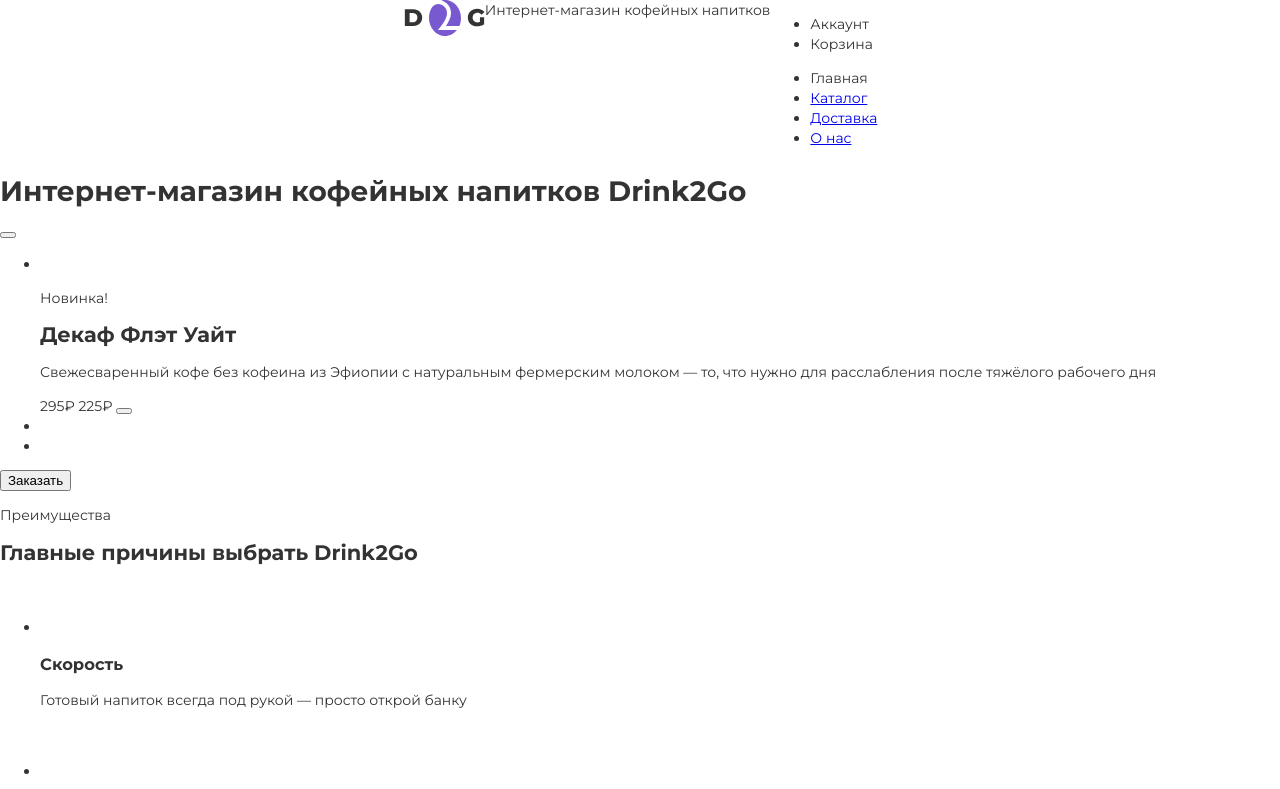
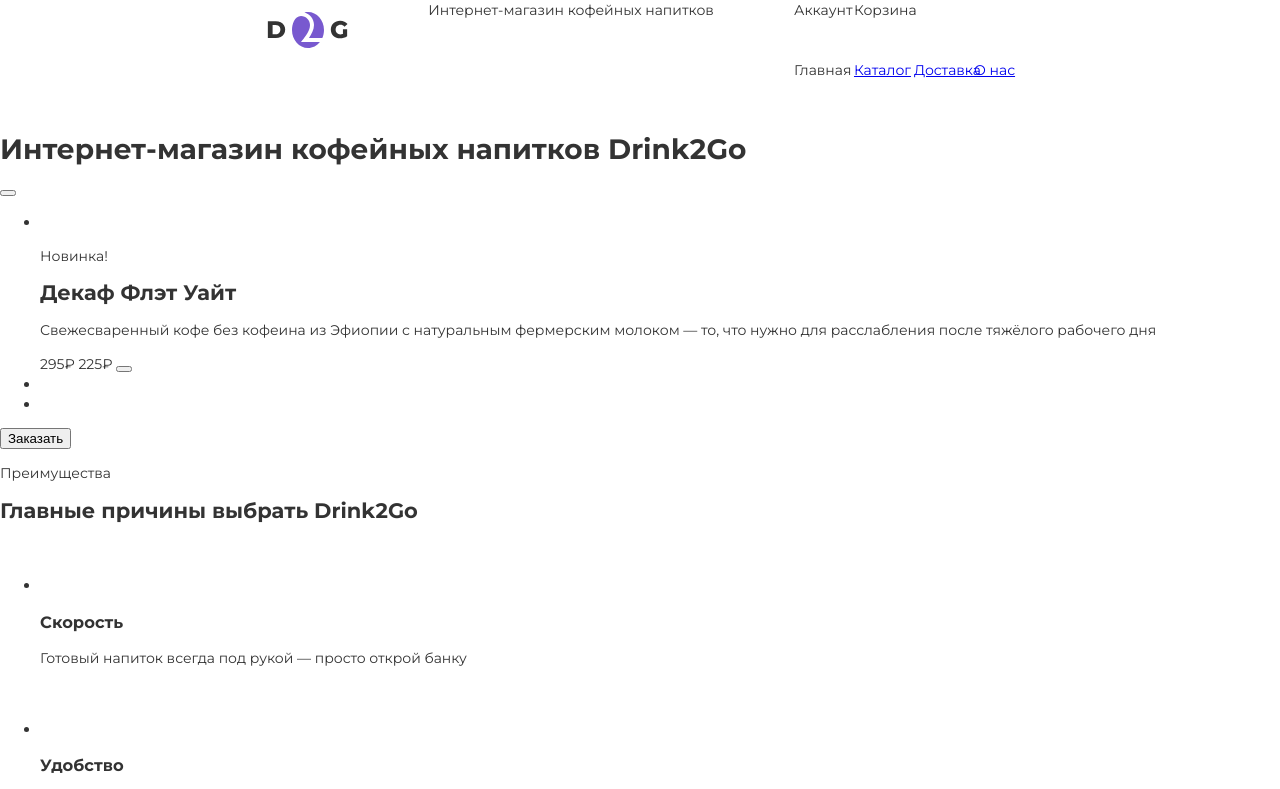
Before and after one commit to alex-v-10/Drink2Go, a website: page source/index.html in a window 1280 px wide. Shown: the top 789 px of the page. Drawn offline with nearby package versions, Linux system fonts and the light colour scheme; files that its build step writes are made by us from their sources.

Commit message:
style header

```diff
--- a/source/index.html
+++ b/source/index.html
@@ -12,7 +12,7 @@
 </head>
 
 <body class="page__body">
-  <header class="header">
+  <header class="header container">
     <a class="header__logo">
       <picture>
         <source media="(min-width: 1440px)" width="170" height="36" srcset="img/logo/logo-3.svg">
@@ -25,16 +25,24 @@
       <ul class="navigation__list">
         <li class="navigation__item">
           <a class="navigation__link">
-            <span class="visually-hidden">Аккаунт</span>
+            <svg class="navigation__icon" width="16" height="16" fill="currentColor" aria-hidden="true" focusable="false">
+              <use xlink:href="img/icons/stack.svg#user"></use>
+            </svg>
+            <span class="hidden-mobile">Аккаунт</span>
           </a>
         </li>
         <li class="navigation__item">
           <a class="navigation__link">
-            <span class="visually-hidden">Корзина</span>
+            <span class="hidden-mobile">Корзина</span>
+          </a>
+        </li>
+        <li class="navigation__item">
+          <a class="navigation__link">
+            <span class="visually-hidden">Меню</span>
           </a>
         </li>
       </ul>
-      <ul class="navigation__list menu">
+      <ul class="navigation__list menu hidden-mobile">
         <li class="navigation__item">
           <a class="navigation__link navigation__link--current">Главная</a>
         </li>
--- a/source/sass/blocks/container.scss
+++ b/source/sass/blocks/container.scss
@@ -1,12 +1,15 @@
 .container {
   margin: 0 auto;
   padding: 0 20px;
+  width: $mobile;
 
   @media (min-width: $tablet) {
     padding: 0 20px;
+    width: $tablet;
   }
 
   @media (min-width: $desktop) {
     padding: 0 40px;
+    width: $desktop;
   }
 }
--- a/source/sass/blocks/header.scss
+++ b/source/sass/blocks/header.scss
@@ -1,16 +1,7 @@
 .header {
-  margin: 0 auto;
-  padding-left: 20px;
-  max-width: 1440px;
   display: flex;
-
-  @media (min-width: $tablet) {
-    padding: 0 20px;
-  }
-
-  @media (min-width: $desktop) {
-    padding: 0 40px;
-  }
+  padding-right: 0;
+  justify-content: space-between;
 }
 
 .header__description {
@@ -22,6 +13,7 @@
 }
 
 .header__logo {
+  margin-top: 12px;
   cursor: pointer;
 }
 
--- /dev/null
+++ b/source/sass/blocks/navigation.scss
@@ -0,0 +1,31 @@
+.navigation__list {
+  display: flex;
+  padding: 0;
+  margin: 0;
+  list-style: none;
+}
+
+.navigation__link {
+  position: relative;
+  display: block;
+  width: 60px;
+  height: 60px;
+  cursor: pointer;
+}
+
+.navigation__link:hover,
+.navigation__link:hover .navigation__icon {
+  color: $base-primary;
+}
+
+.navigation__link:active {
+  background-color: $base-secondary;
+}
+
+.navigation__icon {
+  position: absolute;
+  top: 50%;
+  left: 50%;
+  transform: translate(-50%, -50%);
+  color: $base-black;
+}
--- /dev/null
+++ b/source/sass/global/utils.scss
@@ -0,0 +1,22 @@
+@mixin visually-hidden {
+  position: absolute;
+  width: 1px;
+  height: 1px;
+  margin: -1px;
+  border: 0;
+  padding: 0;
+  white-space: nowrap;
+  clip-path: inset(100%);
+  clip: rect(0 0 0 0);
+  overflow: hidden;
+}
+
+.visually-hidden {
+  @include visually-hidden;
+}
+
+.hidden-mobile {
+  @media (max-width: ($tablet - 1px)) {
+    @include visually-hidden;
+  }
+}
--- a/source/sass/global/variables.scss
+++ b/source/sass/global/variables.scss
@@ -1,7 +1,21 @@
 /* Colors */
 $base-white: #ffffff;
+$base-grey: #bdbdbd;
 $base-black: #333333;
+$base-primary: #7859cf;
+$base-secondary: #f0ebff;
+
+$primary-opacity: rgba(120, 89, 207, 0.25);
+$primary-lighter: #9070ec;
+$primary-darker: #593cac;
+$light-grey: #e2e2e2;
+
+$lightest-grey: #f8f8f8;
+$flat-white: #f3ebe1;
+$lavender-latte: #eae6fc;
+$espresso: #e5e6e8;
 
 /* Screen width */
+$mobile: 320px;
 $tablet: 768px;
 $desktop: 1440px;
--- a/source/sass/style.scss
+++ b/source/sass/style.scss
@@ -2,7 +2,10 @@
 @import "global/variables";
 @import "global/global";
 @import "global/fonts";
+@import "global/utils";
 
 /* BLOCKS */
 @import "blocks/page";
+@import "blocks/container";
 @import "blocks/header";
+@import "blocks/navigation";
```
Also changed, not shown: source/img/header/user.svg (deleted), source/img/icons/cart.svg (renamed from source/img/header/cart.svg), source/img/icons/user.svg (added).
